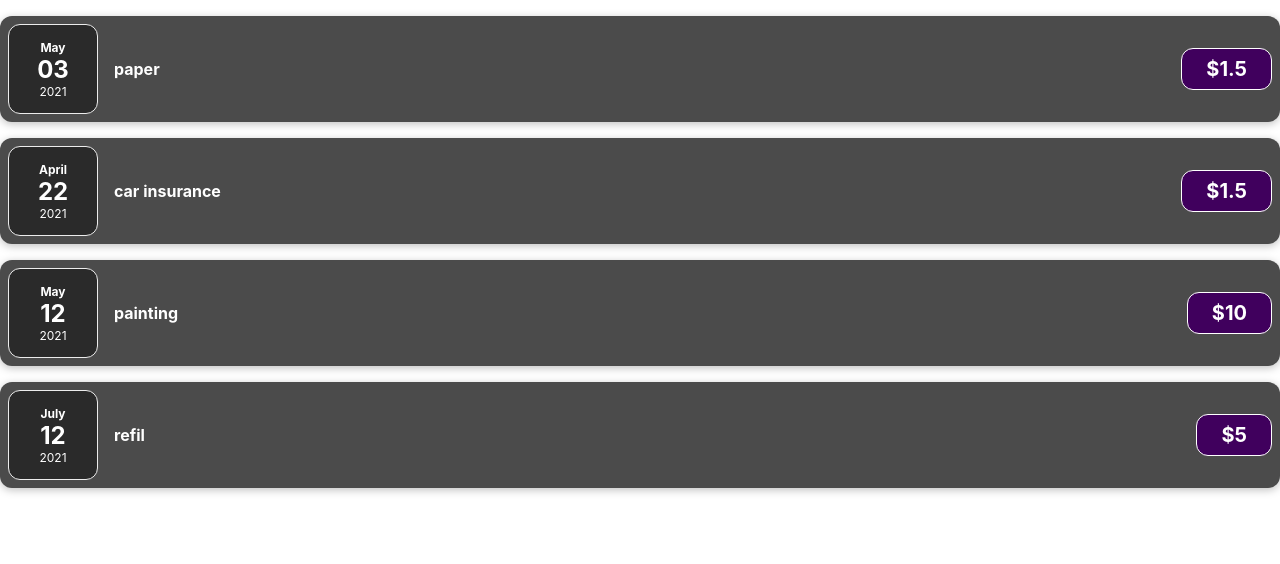
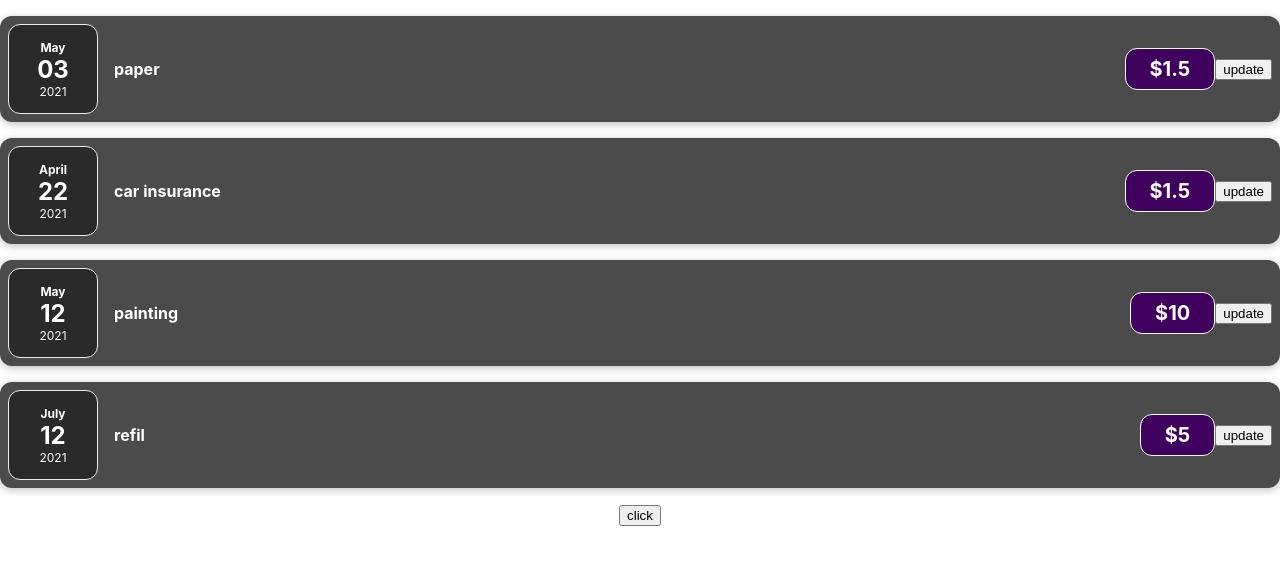
Before and after one commit to BekembaevaSel/exp.project-17, a React (Create React App) app: page / in a window 1280 px wide. Shown: the top 564 px of the page. Built offline with nearby package versions, Linux system fonts and the light colour scheme.

Commit message:
added useState

```diff
--- a/src/App.js
+++ b/src/App.js
@@ -1,6 +1,12 @@
 
 import './App.css';
 import Expenses from './components/Expenses'
+
+function helloHandler(){
+	for(let i = 0; i <=3; i++){
+		alert('hello')
+	}
+}
 
 function App() {
   const expenses = [
@@ -32,6 +38,7 @@ function App() {
   return (
     <div className="App">
       <Expenses data={expenses}/>
+	  <button onClick={helloHandler}>click</button>
     </div>
   );
 }
--- a/src/components/ExpenseItem.jsx
+++ b/src/components/ExpenseItem.jsx
@@ -1,16 +1,26 @@
+import { useState } from 'react'
 import './ExpenseItem.css'
 import ExpenseDate from './ExpenseDate'
 
 function ExpenseItem(props) {
-	const expenseTitle = props.title
+	const [title, setTitle] = useState(props.title)
+	// const [amount, setAmount] = useState('$200')
+	// const expenseTitle = props.title
 	const expenseAmount = props.amount
+
+	const updateTitleHandler = () => {
+		setTitle('updated')
+		// expenseTitle = 'updated'
+	}
 
 	return (
 		<div className='expense-item'>
+			{console.log(title)}
 			<ExpenseDate date={props.date} />
-			<h2 className='expense-item__description'>{expenseTitle}</h2>
+			<h2 className='expense-item__description'>{title}</h2>
 			<div className='expense-item__price'>${expenseAmount}</div>
+			<button onClick={updateTitleHandler}>update</button>
 		</div>
 	)
 }
-export default ExpenseItem
+export default ExpenseItem;
```
